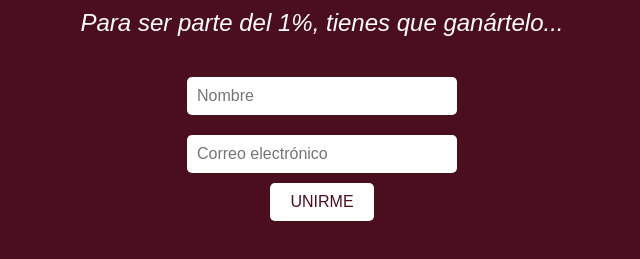
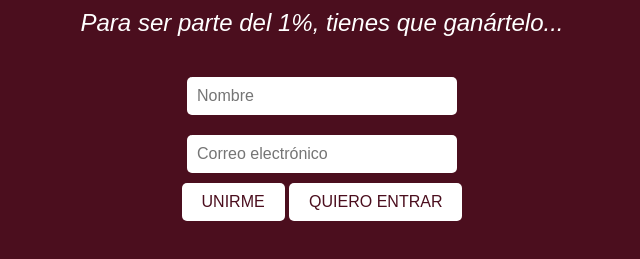
Before and after one commit to wiys-rt/wiys-landing, a plain HTML site: page index.html in a window 1280 px wide. Shown: the part 405-664 px from the top of the page, without its empty margins (318-958 px from the left). Drawn offline with Linux system fonts and the light colour scheme.

Commit message:
Update index.html

```diff
--- a/index.html
+++ b/index.html
@@ -18,7 +18,8 @@
       <input type="email" id="correo" name="correo" placeholder="Correo electrónico" required />
       <div class="botones">
         <button type="submit" id="btn-unirme">UNIRME</button>
-        <button id="btn-entrar" style="display:none;">QUIERO ENTRAR</button>
+        <button id="btn-entrar" disabled class="disabled">QUIERO ENTRAR</button>
+      </div>
     </form>
     <p id="mensaje"></p>
   </div>
```
